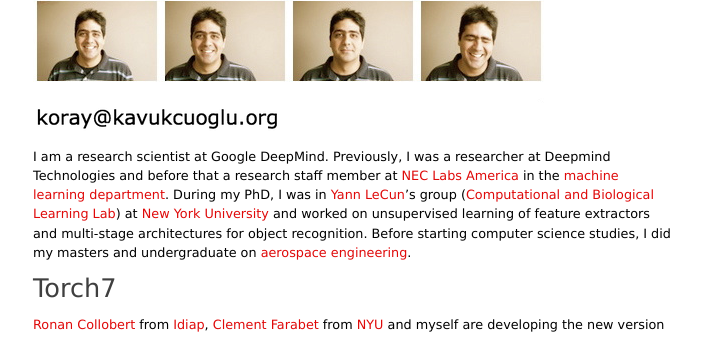
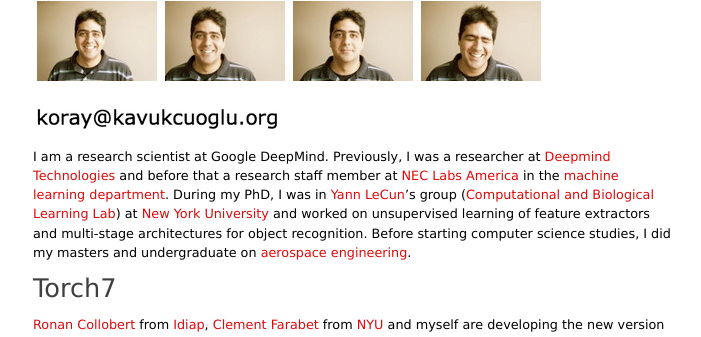
Before and after one commit to koraykv/koraykv.github.com, a Jekyll site: the page built from index.md, in a window 1280 px wide. Shown: the part 144-481 px from the top of the page, without its empty margins (287-988 px from the left). Built offline with Jekyll 4.4.1, drawn with Linux system fonts in a browser that asks for light colours; part of the change alters nothing that is shown.

```diff
--- a/index.md
+++ b/index.md
@@ -8,7 +8,7 @@ id: home
 <br>
 <img src="images/em.png" alt="koray kavukcuoglu">
 
-I am a research scientist at Google DeepMind. Previously, I was a researcher at Deepmind Technologies and before that a research staff member at [NEC Labs America](http://www.nec-labs.com/) in the [machine learning department](http://www.nec-labs.com/research/machine/ml_website/index.php). During my PhD, I was in [Yann LeCun](http://yann.lecun.com/)'s group ([Computational and Biological Learning Lab](http://cs.nyu.edu/~yann)) at [New York University](http://www.nyu.edu) and worked on unsupervised learning of feature extractors and multi-stage architectures for object recognition. Before starting computer science studies, I did my masters and undergraduate on [aerospace engineering](http://ae.metu.edu.tr/).
+I am a research scientist at Google DeepMind. Previously, I was a researcher at [Deepmind Technologies](http://www.deepmind.com) and before that a research staff member at [NEC Labs America](http://www.nec-labs.com/) in the [machine learning department](http://www.nec-labs.com/research/machine/ml_website/index.php). During my PhD, I was in [Yann LeCun](http://yann.lecun.com/)'s group ([Computational and Biological Learning Lab](http://cs.nyu.edu/~yann)) at [New York University](http://www.nyu.edu) and worked on unsupervised learning of feature extractors and multi-stage architectures for object recognition. Before starting computer science studies, I did my masters and undergraduate on [aerospace engineering](http://ae.metu.edu.tr/).
 
 # Torch7
 
```
